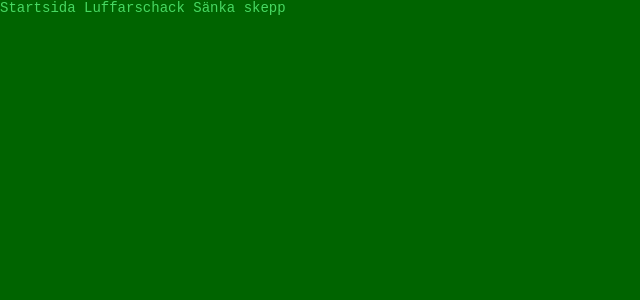
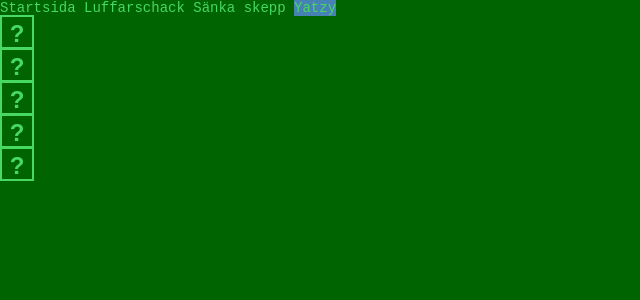
Before and after one commit to CGDM101/games, a React (Vite) app: page /yatzy in a window 1280 px wide. Shown: the top 300 px of the page, without its empty margins (0-640 px from the left). Built offline with nearby package versions, Linux system fonts and the light colour scheme.

Commit message:
Added Yatzy

```diff
--- a/src/App.css
+++ b/src/App.css
@@ -13,7 +13,11 @@ header a.active {
   background-color: steelblue;
 }
 
+.dices {
+  display: grid;
+  grid-template-rows: 1fr 1fr 1fr 1fr 1fr;
 
+}
 
 ol, ul {
   padding-left: 30px;
--- a/src/App.jsx
+++ b/src/App.jsx
@@ -3,6 +3,7 @@ import logo from './logo.svg'
 import Start from './components/Start'
 import Game from './components/Game'
 import Battleship from './components/Battleship'
+import Yatzy from './components/Yatzy'
 import './App.css'
 import { BrowserRouter as Router, NavLink, Routes, Route, Navigate } from 'react-router-dom'
 
@@ -14,11 +15,13 @@ function App() {
                 <NavLink to=""> Startsida </NavLink>
                 <NavLink to="/game"> Luffarschack </NavLink>
                 <NavLink to="/battleship"> Sänka skepp </NavLink>
+                <NavLink to="/yatzy"> Yatzy </NavLink>
               </header>
               <main>
                     <Routes>
                         <Route path='/game' element={<Game />} />
                         <Route path='/battleship' element={<Battleship />} />
+                        <Route path='/yatzy' element={<Yatzy /> } />
                         <Route path='/' element={<Start />} />
                     </Routes>
               </main>
--- /dev/null
+++ b/src/components/Yatzy.jsx
@@ -0,0 +1,27 @@
+import { useState } from "react"
+import Square from "./Square"
+
+const Yatzy = () => {
+    const [dice1, setdice1] = useState('?')
+    const [dice2, setdice2] = useState('?')
+    const [dice3, setdice3] = useState('?')
+    const [dice4, setdice4] = useState('?')
+    const [dice5, setdice5] = useState('?')
+    function randomise() {
+        // när man klickar ska ett nummer komma fram.
+    }
+    function calculateScore() {
+        // räkna vad som finns på alla fem
+    }
+    return (
+        <div className="dices">
+            <button className="square" onClick={() => setdice1(4)}> {dice1} </button>
+            <button className="square" onClick={() => setdice2(2)}> {dice2} </button>
+            <button className="square" onClick={() => setdice3(3)}> {dice3} </button>
+            <button className="square" onClick={() => setdice4(1)}> {dice4} </button>
+            <button className="square" onClick={() => setdice5(3)}> {dice5} </button>
+        </div>
+    )
+}
+
+export default Yatzy
```
